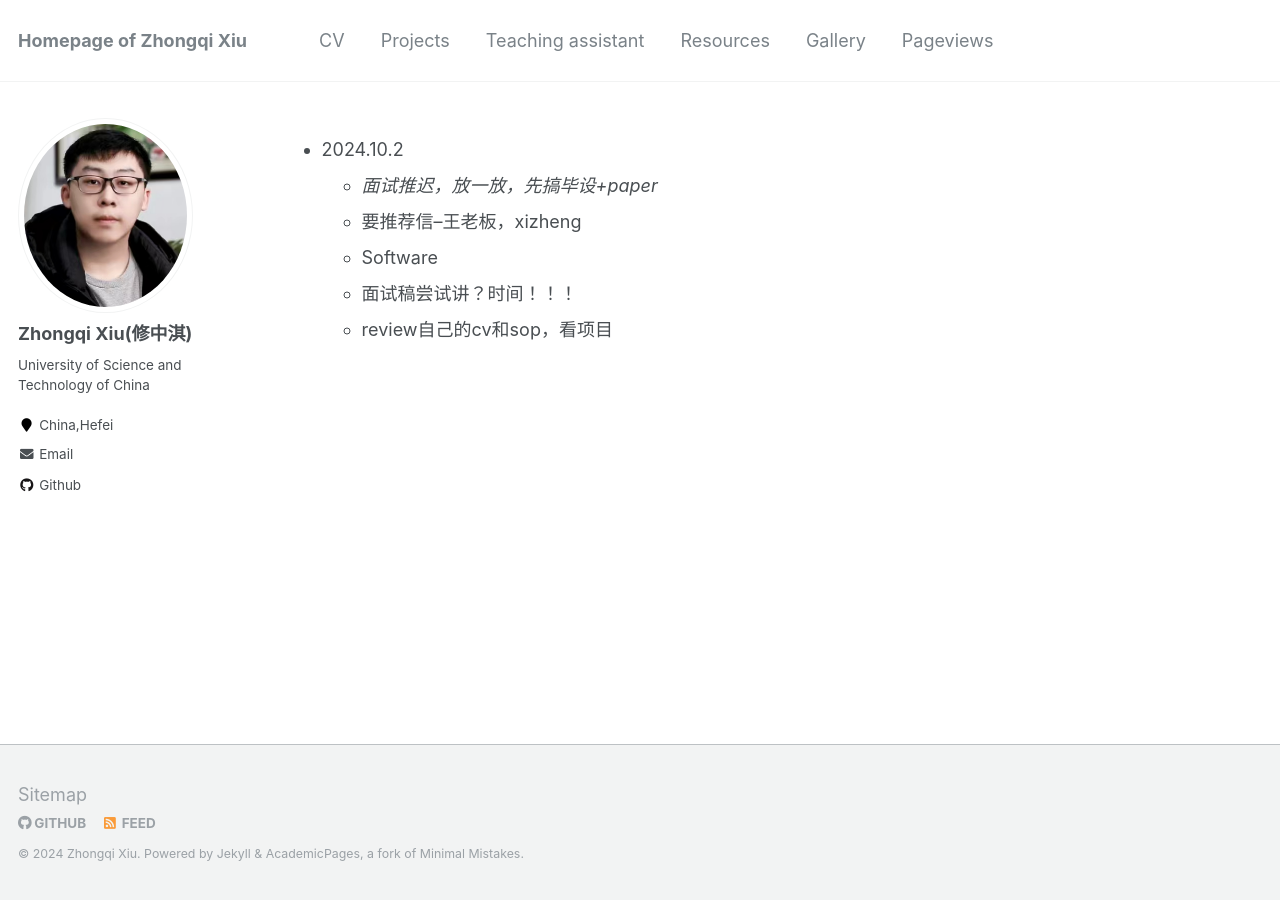
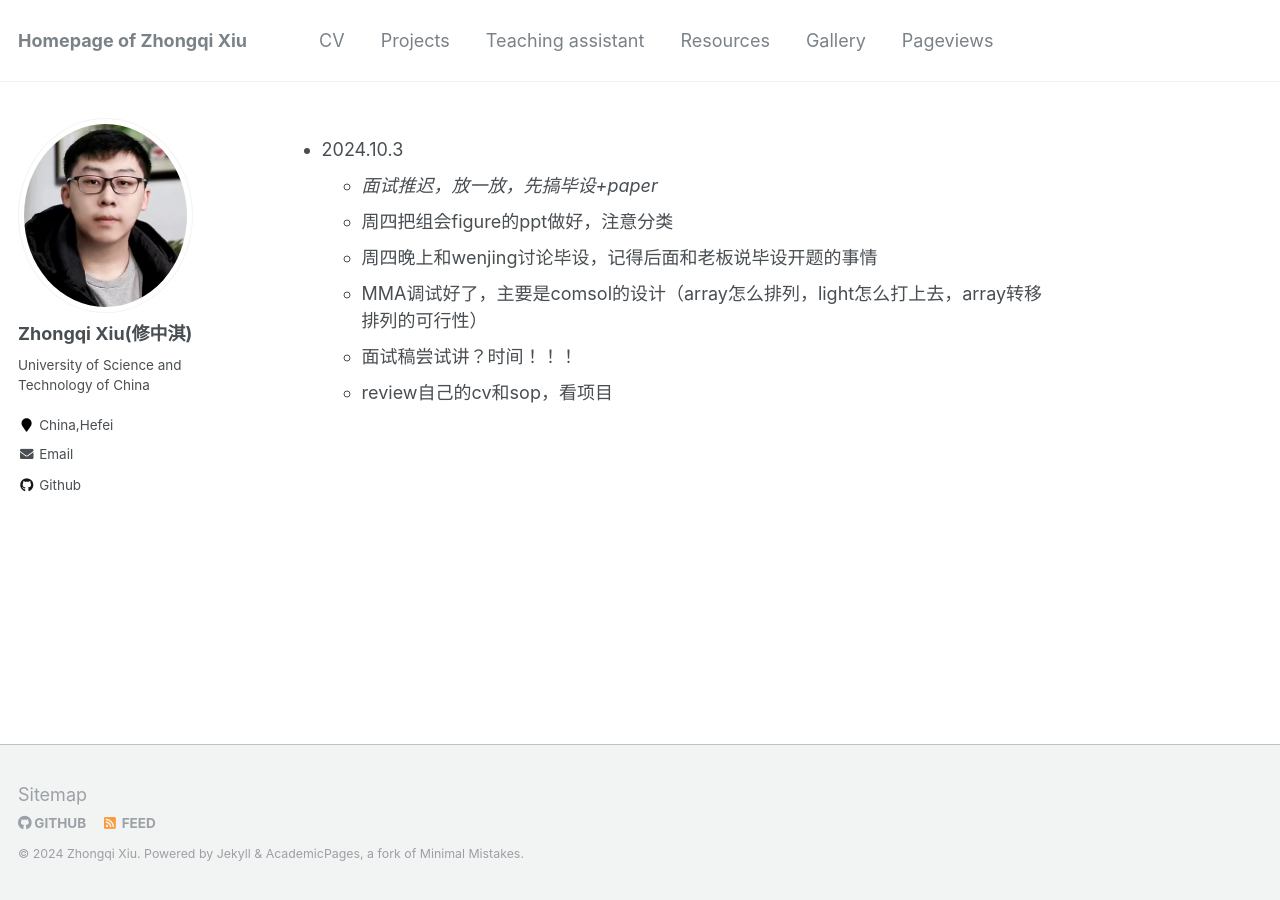
Before and after one commit to k-telux/k-telux.github.io, a Jekyll site: the page built from note.md, in a window 1280 px wide. Built offline with Jekyll 4.4.1, drawn with Linux system fonts in a browser that asks for light colours; our own code applies the rules of GitHub Pages for plain Markdown files.

Commit message:
Update note.md

```diff
--- a/note.md
+++ b/note.md
@@ -1,7 +1,8 @@
 
-* 2024.10.2
+* 2024.10.3
   * *面试推迟，放一放，先搞毕设+paper*
-  * 要推荐信--王老板，xizheng
-  * Software
+  * 周四把组会figure的ppt做好，注意分类
+  * 周四晚上和wenjing讨论毕设，记得后面和老板说毕设开题的事情
+  * MMA调试好了，主要是comsol的设计（array怎么排列，light怎么打上去，array转移排列的可行性）
   * 面试稿尝试讲？时间！！！
   * review自己的cv和sop，看项目
```
